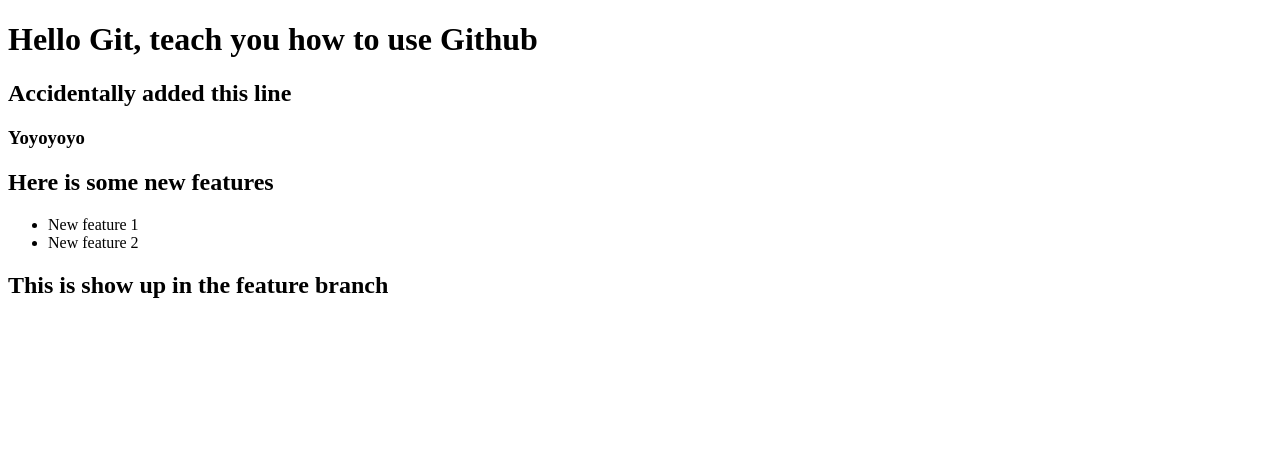
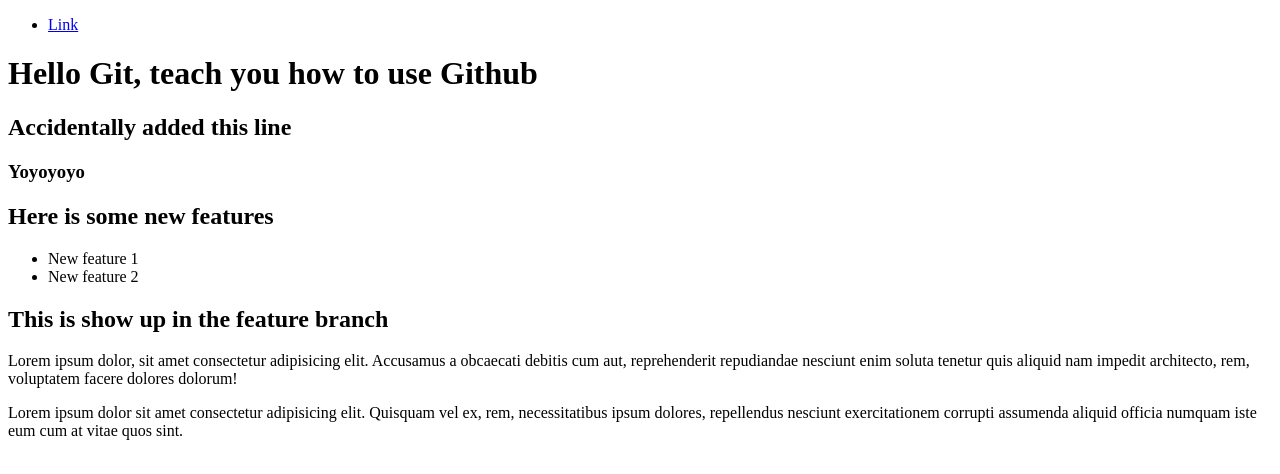
Before and after one commit to jry-studio/Learn-Git, a plain HTML site: page hello.html in a window 1280 px wide. Drawn offline with Linux system fonts and the light colour scheme.

Commit message:
Added new page and styles

```diff
--- a/hello.html
+++ b/hello.html
@@ -6,6 +6,13 @@
   <title>Learn Git</title>
 </head>
 <body>
+
+  <nav>
+    <ul>
+      <li><a href="#paragraph">Link</a></li>
+    </ul>
+  </nav>
+
   <h1>Hello Git, teach you how to use Github</h1>
   <h2>Accidentally added this line</h2>
   <h3>Yoyoyoyo</h3>
@@ -17,5 +24,8 @@
   </ul>
 
   <h2>This is show up in the feature branch</h2>
+
+  <p id="paragraph">Lorem ipsum dolor, sit amet consectetur adipisicing elit. Accusamus a obcaecati debitis cum aut, reprehenderit repudiandae nesciunt enim soluta tenetur quis aliquid nam impedit architecto, rem, voluptatem facere dolores dolorum!</p>
+  <p id="paragraph">Lorem ipsum dolor sit amet consectetur adipisicing elit. Quisquam vel ex, rem, necessitatibus ipsum dolores, repellendus nesciunt exercitationem corrupti assumenda aliquid officia numquam iste eum cum at vitae quos sint.</p>
 </body>
 </html>
```
